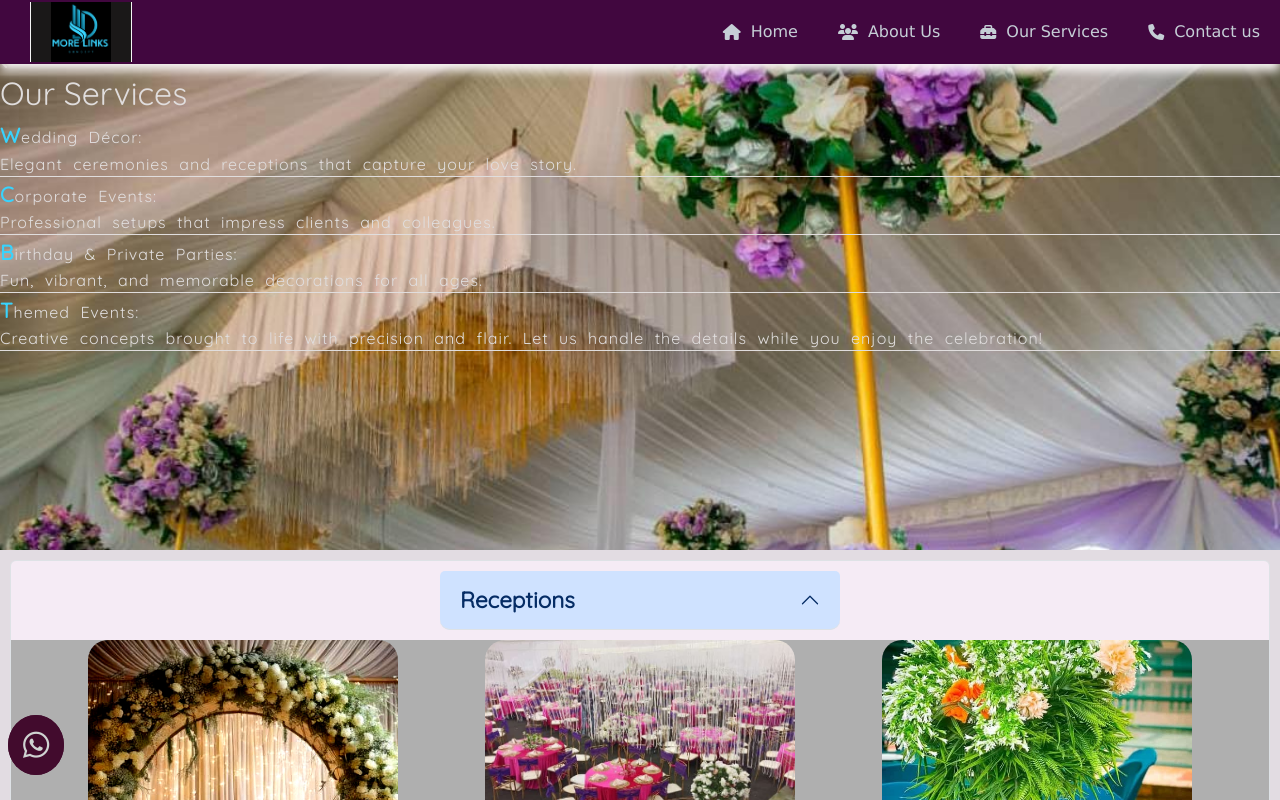
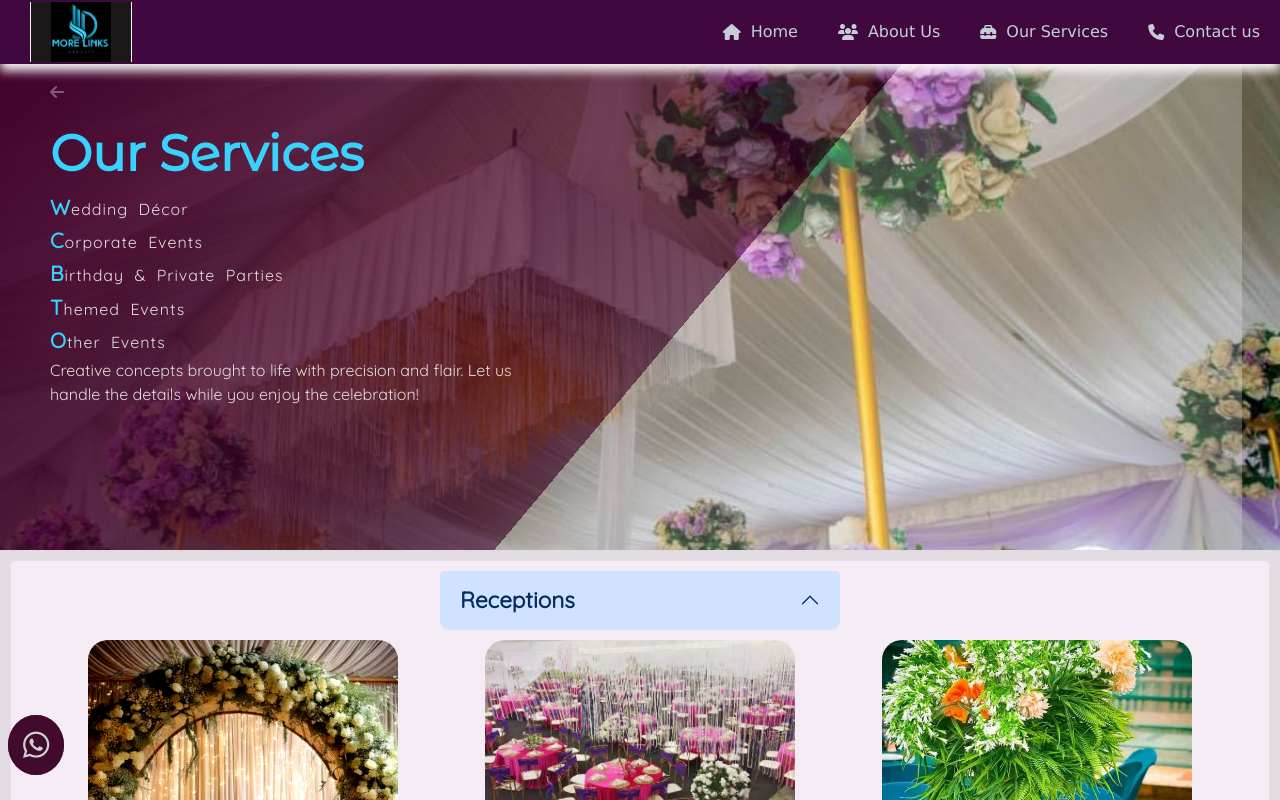
Before and after one commit to Ikendu/moreLinksDeco, a React (Vite) app in the folder mysite/: page /services in a window 1280 px wide. Shown: the top 800 px of the page. Built offline with nearby package versions, Linux system fonts and the light colour scheme.

Commit message:
more on service page

```diff
--- a/mysite/src/pages/aboutPage/about.css
+++ b/mysite/src/pages/aboutPage/about.css
@@ -12,7 +12,8 @@
   height: 500px;
 }
 .iconStyle {
-  top: 20px;
+  position: absolute;
+  top: 10px;
   left: 10px;
 }
 .aboutContainer h2 {
@@ -27,7 +28,6 @@
   padding: 2px;
   width: 100%;
   height: 500px;
-
   background: repeating-linear-gradient(
     130deg,
     #42022d,
--- a/mysite/src/pages/servicesPage/Service.jsx
+++ b/mysite/src/pages/servicesPage/Service.jsx
@@ -29,33 +29,21 @@ export default function Service() {
       {/* This is being styled in about-us folder, just few style will come from service folder */}
       <div className="serviceFront">
         <div className="aboutOverlay"></div>
-        <div className="aboutMain">
-          <div onClick={() => navigate(-1)}>
-            <i class="fa-solid fa-arrow-left fa-beat-fade iconStyle"></i>
+        <div className="serviceMain">
+          <div className="iconStyle" onClick={() => navigate(-1)}>
+            <i class="fa-solid fa-arrow-left fa-beat-fade "></i>
           </div>
           <h2 className="serviceHead">Our Services</h2>
           <div className="serviceMainPara">
-            <p>
-              Wedding Décor: <br /> Elegant ceremonies and receptions that
-              capture your love story.
-            </p>
-            <p>
-              Corporate Events:
-              <br />
-              Professional setups that impress clients and colleagues.
-            </p>
-            <p>
-              Birthday & Private Parties:
-              <br />
-              Fun, vibrant, and memorable decorations for all ages.
-            </p>
-
-            <p>
-              Themed Events:
-              <br />
+            <p>Wedding Décor</p>
+            <p>Corporate Events</p>
+            <p>Birthday & Private Parties</p>
+            <p>Themed Events</p>
+            <p>Other Events</p>
+            <div>
               Creative concepts brought to life with precision and flair. Let us
               handle the details while you enjoy the celebration!
-            </p>
+            </div>
             <br />
           </div>
           {/* <a href="#more_on_ervices">
--- a/mysite/src/pages/servicesPage/service.css
+++ b/mysite/src/pages/servicesPage/service.css
@@ -11,10 +11,36 @@
   background-size: cover;
   height: 500px;
 }
+.iconStyle {
+  margin-bottom: 20px;
+}
+.aboutOverlay {
+  position: absolute;
+  padding: 2px;
+  width: 97%;
+  height: 500px;
+  background: repeating-linear-gradient(
+    130deg,
+    #42022d,
+    #44022f88 55%,
+    #f5f3f340 55% 100%
+  );
+}
 .serviceMain {
+  display: inline-block;
+  position: absolute;
+  padding: 30px 50px;
+}
+.serviceMain h2 {
+  font-size: 50px;
+  text-align: left;
+  font-family: "Montserrat Alternates", "Arial Narrow", Arial, sans-serif;
+  font-weight: 900;
+  color: #38d3fd;
 }
 .serviceMainPara {
-  max-height: 350px;
+  max-height: 320px;
+  max-width: 500px;
   overflow: auto;
 }
 .serviceMainPara p::first-letter {
@@ -27,7 +53,6 @@
   margin-bottom: 2px;
   word-spacing: 5px;
   letter-spacing: 1px;
-  border-bottom: 1px solid;
 }
 .serviceButton {
   padding: 20px 30px;
@@ -74,12 +99,25 @@
   object-fit: cover;
 }
 .genImage {
-  background-color: #afafaf;
+  /* background-color: #afafaf; */
 }
 .genImage video {
   max-width: 350px;
+  border-radius: 10px;
+}
+@media (max-width: 500px) {
+  .serviceMain {
+    padding: 30px;
+  }
 }
 @media (max-width: 400px) {
+  .serviceMain {
+    padding: 20px;
+  }
+
+  .accordion {
+    width: 100% !important;
+  }
   .services {
     padding: 50px 5px;
     /* margin-top: 50px; */
@@ -100,4 +138,7 @@
     border-radius: 20px;
     object-fit: cover;
   }
+  .genImage video {
+    width: 98%;
+  }
 }
```
